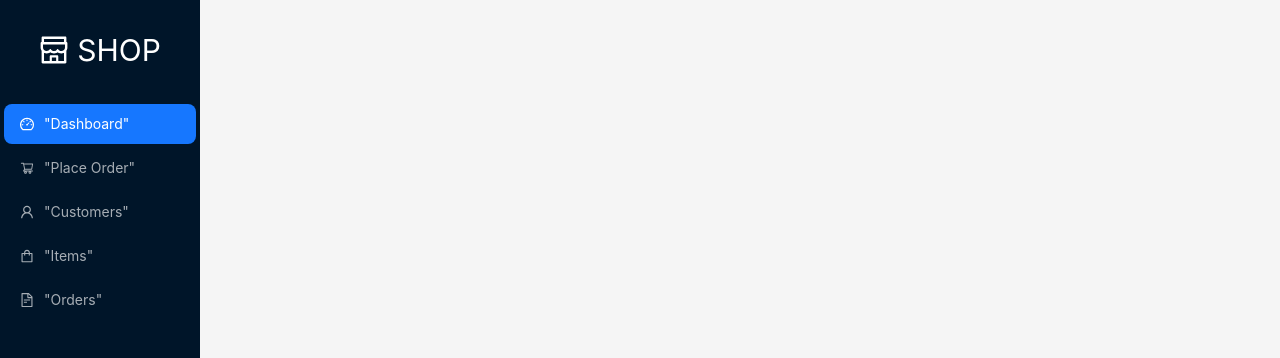
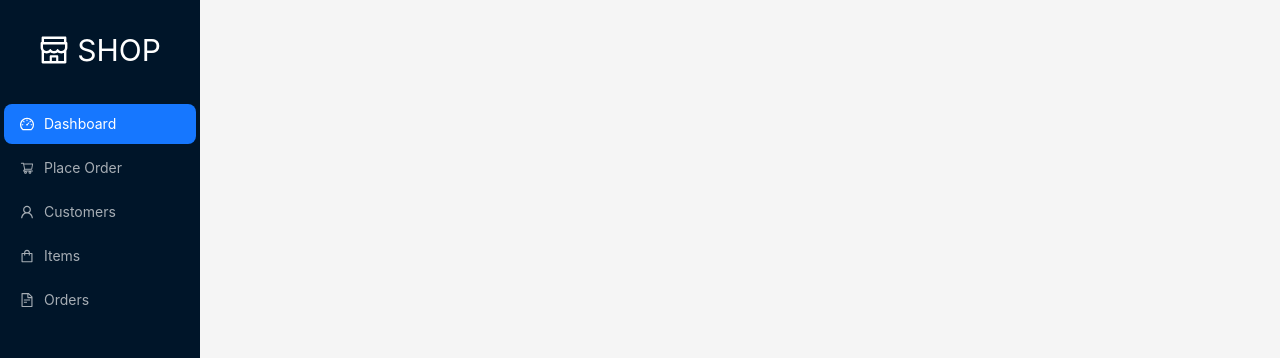
Before and after one commit to Sinna-Shan/Burger-shop, a React (Vite) app in the folder client/: page / in a window 1280 px wide. Shown: the top 358 px of the page. Built offline with nearby package versions, Linux system fonts and the light colour scheme.

Commit message:
removed double quotes from menu items
Changes to be committed:
	modified:   client/src/App.tsx

```diff
--- a/client/src/App.tsx
+++ b/client/src/App.tsx
@@ -31,11 +31,11 @@ function getItem(
 }
 
 const items: MenuItem[] = [
-  getItem(<NavLink to="/dashboard">"Dashboard"</NavLink>, 1, <DashboardOutlined />),
-  getItem(<NavLink to="/place-order">"Place Order"</NavLink>, 2, <ShoppingCartOutlined />),
-  getItem(<NavLink to="/customers">"Customers"</NavLink>, 3, <UserOutlined />),
-  getItem(<NavLink to="/items">"Items"</NavLink>, 4, <ShoppingOutlined />),
-  getItem(<NavLink to="/orders">"Orders"</NavLink>, 5, <FileTextOutlined />),
+  getItem(<NavLink to="/dashboard">Dashboard</NavLink>, 1, <DashboardOutlined />),
+  getItem(<NavLink to="/place-order">Place Order</NavLink>, 2, <ShoppingCartOutlined />),
+  getItem(<NavLink to="/customers">Customers</NavLink>, 3, <UserOutlined />),
+  getItem(<NavLink to="/items">Items</NavLink>, 4, <ShoppingOutlined />),
+  getItem(<NavLink to="/orders">Orders</NavLink>, 5, <FileTextOutlined />),
 ];
 
 
```
